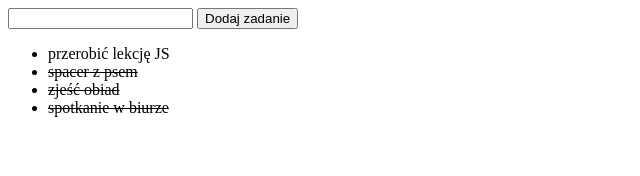
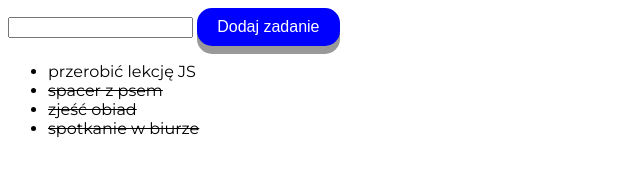
Before and after one commit to RobertSajdak/ToDo-List-JS, a plain HTML site: page index.html in a window 1280 px wide. Shown: the whole page, without its empty margins (0-640 px from the left). Drawn offline with Linux system fonts and the light colour scheme.

Commit message:
adding new tasks and showing if a task is done

```diff
--- a/CSS/style.css
+++ b/CSS/style.css
@@ -0,0 +1,55 @@
+html {
+    box-sizing: border-box;
+}
+
+*, ::after, ::before {
+    box-sizing: inherit;
+}
+
+body {
+    font-family: 'Montserrat', sans-serif;
+}
+
+/* .btn-addTask {
+    width: auto;
+    border: 1px solid black;
+    border-radius: 15px;
+    background-color: #e7e7e7;
+    color: #0000ff;
+    font-size: 16px;
+    padding: 5px 30px;
+    -webkit-transition-duration: 0.4s;
+    transition-duration: 0.4s;
+    cursor: pointer;
+}
+
+.btn-addTask:hover {
+    background-color: #0000ff;
+    color: white;
+    box-shadow: 0 6px 8px 0 rgba(0, 0, 0, 0.24), 0 11px 50px 0 rgba(0, 0, 0, 0.19);
+} */
+
+.btn-addTask {
+    display: inline-block;
+    padding: 10px 20px;
+    font-size: 16px;
+    cursor: pointer;
+    text-align: center;
+    text-decoration: none;
+    outline: none;
+    color: #fff;
+    background-color: #0000ff;
+    border: none;
+    border-radius: 15px;
+    box-shadow: 0 8px #999;
+}
+
+.btn-addTask:hover {
+    background-color: #000080
+}
+
+.btn-addTask:active {
+    background-color: #000;
+    box-shadow: 0 0 #666;
+    transform: translateY(3px);
+}
--- a/index.html
+++ b/index.html
@@ -7,13 +7,14 @@
     <meta name="viewport" content="width=device-width, initial-scale=1.0">
     <title>Lista zadań</title>
     <link href="css/style.css" rel="stylesheet">
+    <link href="https://fonts.googleapis.com/css2?family=Montserrat:wght@400&display=swap" rel="stylesheet">
     <script src="js/script.js" defer></script>
 </head>
 
 <body>
     <form class="js-form">
         <input class="js-newTask">
-        <button>Dodaj zadanie</button>
+        <button class="btn-addTask">Dodaj zadanie</button>
     </form>
 
     <ul class="js-tasks"></ul>
```
